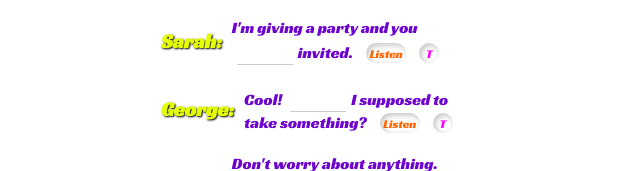
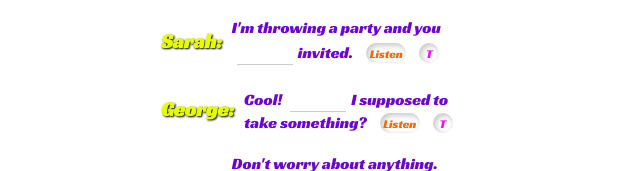
Before and after one commit to Teacher-Jorge/The-Basics-Exercise-02, a plain HTML site: page index.html in a window 1280 px wide. Shown: the part 461-632 px from the top of the page, 304-944 px from the left. Drawn offline with Linux system fonts and the light colour scheme.

Commit message:
Add files via upload

```diff
--- a/index.html
+++ b/index.html
@@ -73,7 +73,7 @@
            <!--Line 05-->
            <div class="questions-container">
             <div class="item-lines">
-                <h3 class="names">Sarah:</h3><p class="lines">I'm giving a party and you
+                <h3 class="names">Sarah:</h3><p class="lines">I'm throwing a party and you
                 <input id="input5" type="text" class="input" autofocus>invited.
                 <button id="btn5Listen" class="btnListen">Listen</button>
                 <button id="btn5Translate" class="btnTranslate">T</button>
```
